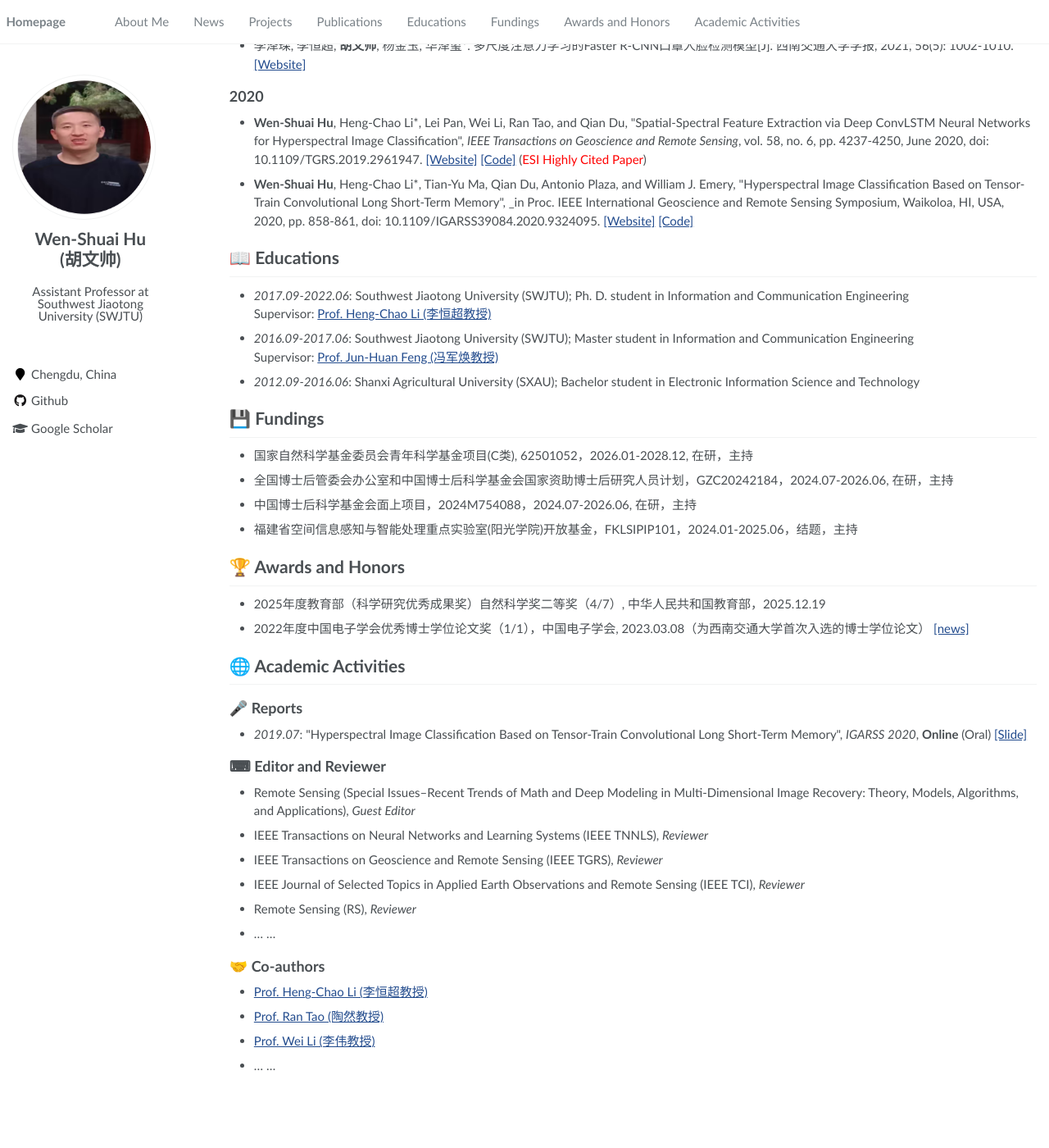
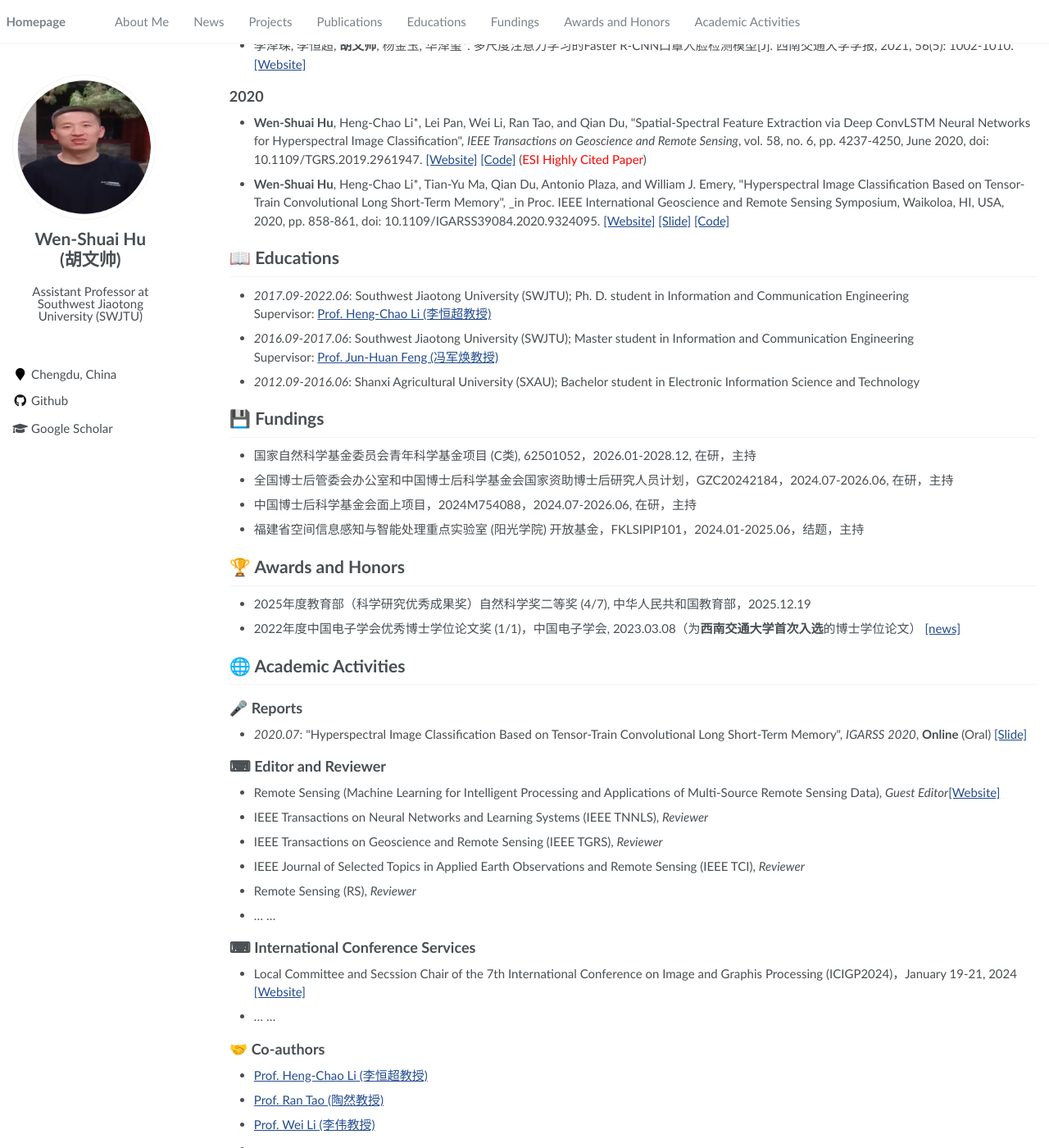
Before and after one commit to WenshuaiHu/wenshuaihu.github.io, a Jekyll site: the page built from pages/about.md, in a window 1280 px wide and 1400 px high, scrolled down 1548 px. Shown: the whole window at 82% size. Built offline with Jekyll 4.4.1, drawn with Linux system fonts in a browser that asks for light colours; a script that is not in the unit is left out; before the commit the page ends 2874 px from its top, so only the background shows below that.

Commit message:
Update about.md

```diff
--- a/pages/about.md
+++ b/pages/about.md
@@ -27,18 +27,6 @@ My current interests include intelligent interpretation and applications of remo
 
 # 🔔 News
 
-<!--<div class='paper-box'><div class='paper-box-image'><div><div class="badge">Optik</div><img src='images/callforpapers.png' alt="sym" width="100%"></div></div>
-<div class='paper-box-text' markdown="1">
-
-*2023.07*: &nbsp; <span style="color:blue">**Call for papers**</span> — Optik Special Issue:
-
-[Recent Trends of Math and Deep Modeling in Multi-Dimensional Image Recovery](https://www.sciencedirect.com/journal/optik/about/call-for-papers#recent-trends-of-math-and-deep-modeling-in-multi-dimensional-image-recovery-theory-models-algorithms-and-applications-vsi-multi-dimensional-image-recovery)
-
-*Edited by* Xi-Le Zhao, Guo-Cheng Wu, Tai-Xiang Jiang, and **Yu-Bang Zheng**
-
-</div>
-</div>
--->
 - *2026.03*: &nbsp; One paper is accepted by _**IEEE Transactions on Geoscience and Remote Sensing**_.
 
 <!--
@@ -106,7 +94,7 @@ My current interests include intelligent interpretation and applications of remo
 
 - **Wen-Shuai Hu**, Heng-Chao Li\*, Lei Pan, Wei Li, Ran Tao, and Qian Du, \"Spatial-Spectral Feature Extraction via Deep ConvLSTM Neural Networks for Hyperspectral Image Classification\", _IEEE Transactions on Geoscience and Remote Sensing_, vol. 58, no. 6, pp. 4237-4250, June 2020, doi: 10.1109/TGRS.2019.2961947. [[Website]](https://xplorestaging.ieee.org/document/8960629) [[Code]](https://github.com/WenshuaiHu/HSI_Classification_SSCL2DNN-SSCL3DNN) (<span style="color:red">ESI Highly Cited Paper</span>)
 
-- **Wen-Shuai Hu**, Heng-Chao Li\*, Tian-Yu Ma, Qian Du, Antonio Plaza, and William J. Emery, \"Hyperspectral Image Classification Based on Tensor-Train Convolutional Long Short-Term Memory\", _in Proc. IEEE International Geoscience and Remote Sensing Symposium, Waikoloa, HI, USA, 2020, pp. 858-861, doi: 10.1109/IGARSS39084.2020.9324095. [[Website]](https://xplorestaging.ieee.org/document/9324095) [[Code]](https://github.com/WenshuaiHu/HSI_Classification_TACLNN_SSTTCL2DNN)
+- **Wen-Shuai Hu**, Heng-Chao Li\*, Tian-Yu Ma, Qian Du, Antonio Plaza, and William J. Emery, \"Hyperspectral Image Classification Based on Tensor-Train Convolutional Long Short-Term Memory\", _in Proc. IEEE International Geoscience and Remote Sensing Symposium, Waikoloa, HI, USA, 2020, pp. 858-861, doi: 10.1109/IGARSS39084.2020.9324095. [[Website]](https://xplorestaging.ieee.org/document/9324095) [[Slide]](https://wenshuaihu.github.io/papers/Oral_IGARSS2020.pdf) [[Code]](https://github.com/WenshuaiHu/HSI_Classification_TACLNN_SSTTCL2DNN)
 
 
 # 📖 Educations
@@ -120,31 +108,35 @@ My current interests include intelligent interpretation and applications of remo
 
 # 💾 Fundings
 
-- 国家自然科学基金委员会青年科学基金项目(C类), 62501052，2026.01-2028.12, 在研，主持
+- 国家自然科学基金委员会青年科学基金项目 (C类), 62501052，2026.01-2028.12, 在研，主持
 - 全国博士后管委会办公室和中国博士后科学基金会国家资助博士后研究人员计划，GZC20242184，2024.07-2026.06, 在研，主持
 - 中国博士后科学基金会面上项目，2024M754088，2024.07-2026.06, 在研，主持
-- 福建省空间信息感知与智能处理重点实验室(阳光学院)开放基金，FKLSIPIP101，2024.01-2025.06，结题，主持
+- 福建省空间信息感知与智能处理重点实验室 (阳光学院) 开放基金，FKLSIPIP101，2024.01-2025.06，结题，主持
 
 
 # 🏆 Awards and Honors
 
--  2025年度教育部（科学研究优秀成果奖）自然科学奖二等奖（4/7）, 中华人民共和国教育部，2025.12.19
--  2022年度中国电子学会优秀博士学位论文奖（1/1），中国电子学会, 2023.03.08（为西南交通大学首次入选的博士学位论文） [[news]](https://gsnews.swjtu.edu.cn/info/1068/6489.htm)
+-  2025年度教育部（科学研究优秀成果奖）自然科学奖二等奖 (4/7), 中华人民共和国教育部，2025.12.19
+-  2022年度中国电子学会优秀博士学位论文奖 (1/1)，中国电子学会, 2023.03.08（为**西南交通大学首次入选**的博士学位论文） [[news]](https://gsnews.swjtu.edu.cn/info/1068/6489.htm)
 
 
 # 🌐 Academic Activities
 
 ## 🎤 Reports
 
-- *2019.07*: \"Hyperspectral Image Classification Based on Tensor-Train Convolutional Long Short-Term Memory\", _IGARSS 2020_, **Online** (Oral) [[Slide]](https://wenshuaihu.github.io/papers/Oral_IGARSS2020.pdf)
+- *2020.07*: \"Hyperspectral Image Classification Based on Tensor-Train Convolutional Long Short-Term Memory\", _IGARSS 2020_, **Online** (Oral) [[Slide]](https://wenshuaihu.github.io/papers/Oral_IGARSS2020.pdf)
 
 ## ⌨ Editor and Reviewer
 
--  Remote Sensing (Special Issues--Recent Trends of Math and Deep Modeling in Multi-Dimensional Image Recovery: Theory, Models, Algorithms, and Applications), _Guest Editor_
+-  Remote Sensing (Machine Learning for Intelligent Processing and Applications of Multi-Source Remote Sensing Data), _Guest Editor_[[Website]](https://www.mdpi.com/journal/remotesensing/special_issues/6Q33X37438)
 -  IEEE Transactions on Neural Networks and Learning Systems (IEEE TNNLS), _Reviewer_
 -  IEEE Transactions on Geoscience and Remote Sensing (IEEE TGRS), _Reviewer_
 -  IEEE Journal of Selected Topics in Applied Earth Observations and Remote Sensing (IEEE TCI), _Reviewer_
 -  Remote Sensing (RS), _Reviewer_
+-  ... ...
+
+## ⌨ International Conference Services
+-  Local Committee and Secssion Chair of the 7th International Conference on Image and Graphis Processing (ICIGP2024)，January 19-21, 2024 [[Website]](https://mp.weixin.qq.com/s/__fFTTX4QYjCquEExKpPcw)
 -  ... ...
 
 
```
